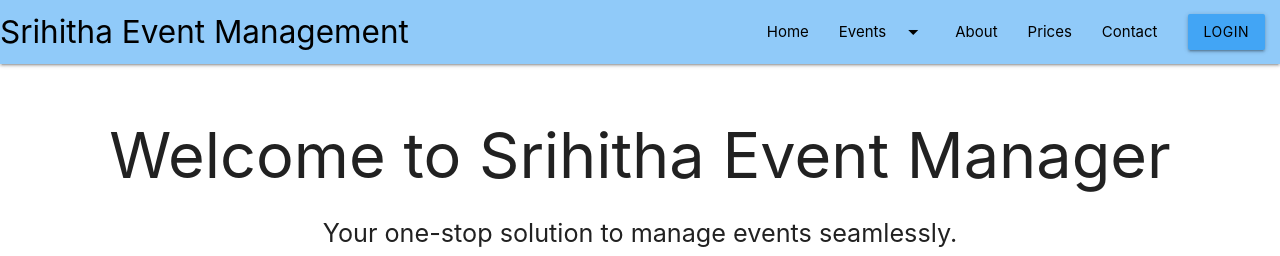
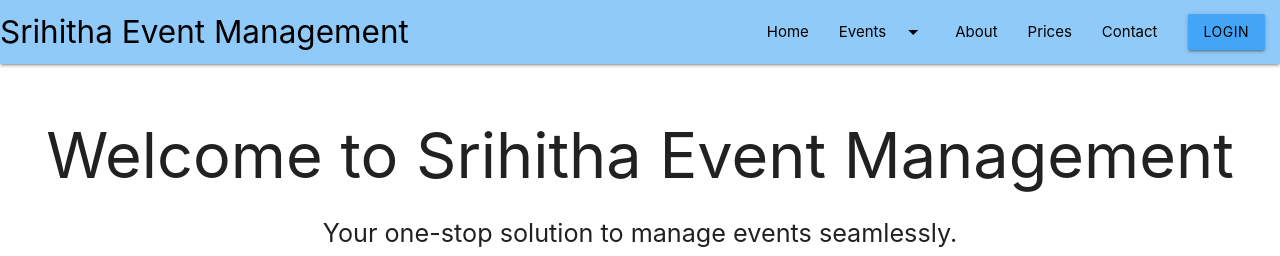
Before and after one commit to SrihithaIT/SIT725, a plain HTML site: page Week3/index.html in a window 1280 px wide. Shown: the top 256 px of the page. Drawn offline with nearby package versions, Linux system fonts and the light colour scheme.

Commit message:
Update index.html
corrected spelling mistake

```diff
--- a/Week3/index.html
+++ b/Week3/index.html
@@ -65,7 +65,7 @@
 
     <!-- Home Section -->
     <div class="section active-section" id="home">
-        <h1 class="center-align">Welcome to Srihitha Event Manager</h1>
+        <h1 class="center-align">Welcome to Srihitha Event Management</h1>
         <p class="center-align flow-text">Your one-stop solution to manage events seamlessly.</p>
       <div class="center-align">
         <img class="responsive-img" src="images/event3.jpeg" alt="Event Image" style="width: 300px; height: auto;">
```
